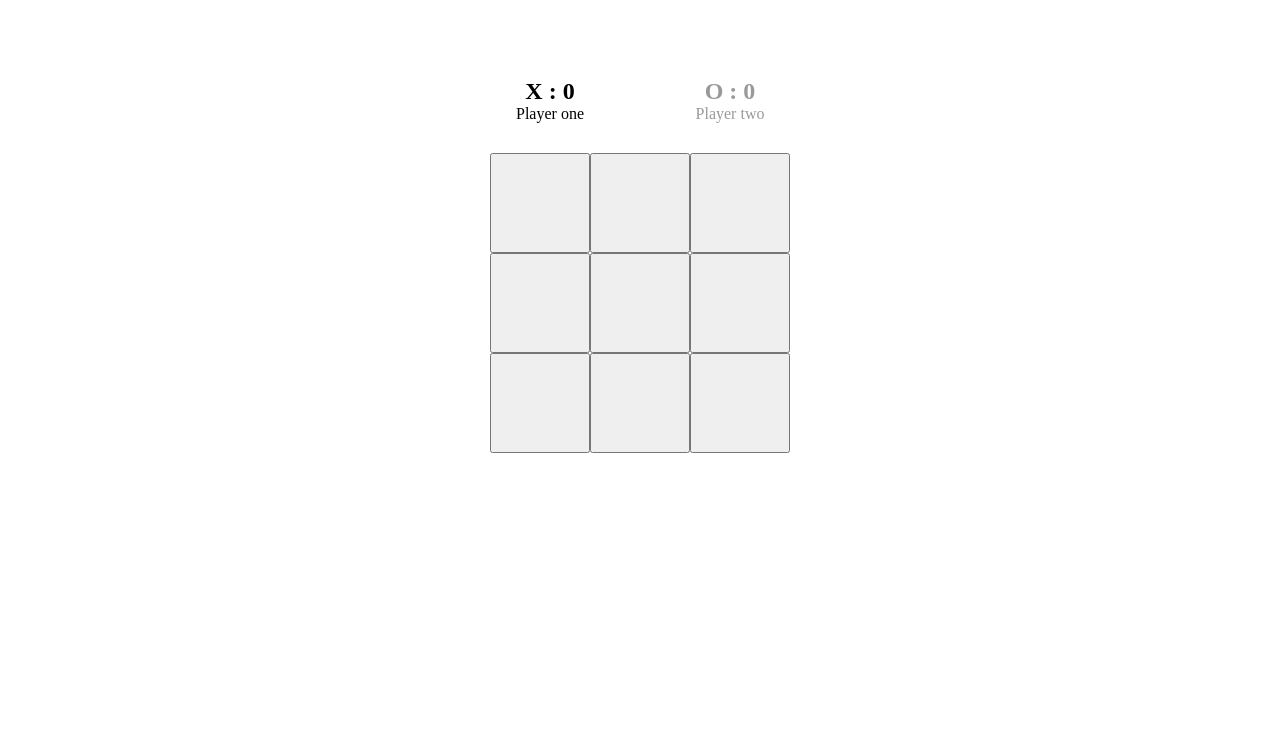
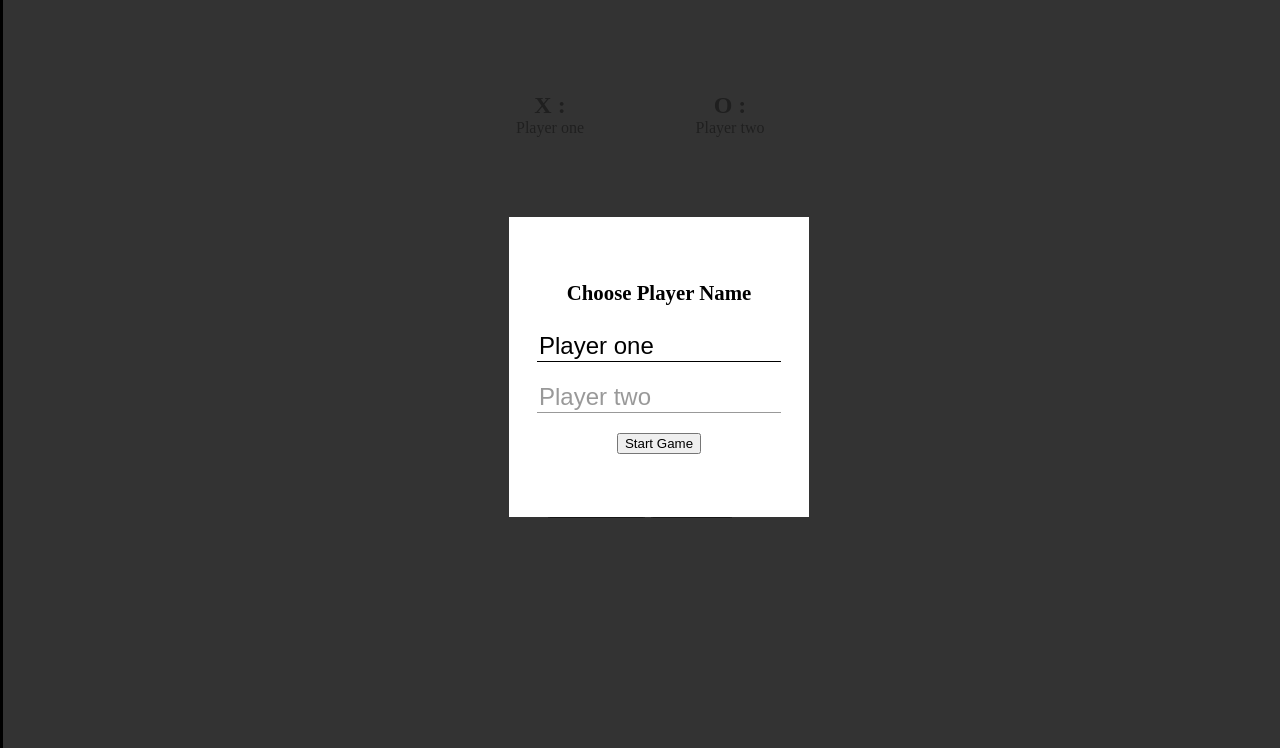
Before and after one commit to MuhRandy/odin-tic-tac-toe, a plain HTML site: page index.html in a window 1280 px wide. Shown: the part 52-800 px from the top of the page. Drawn offline with Linux system fonts and the light colour scheme.

Commit message:
feat: add restart, new game, player name, and improve ux on board

```diff
--- a/index.html
+++ b/index.html
@@ -26,6 +26,11 @@
       </div>
 
       <div class="board"></div>
+
+      <div class="buttons">
+        <button class="restart-game">Restart Game</button>
+        <button class="new-game">New Game</button>
+      </div>
     </div>
 
     <script src="script.js"></script>
--- a/script.js
+++ b/script.js
@@ -63,6 +63,8 @@
         ? (activePlayer = players[1])
         : (activePlayer = players[0]);
     };
+
+    const resetActivePlayer = () => (activePlayer = players[0]);
 
     const getActivePlayer = () => activePlayer;
 
@@ -165,6 +167,7 @@
     return {
       playRound,
       getActivePlayer,
+      resetActivePlayer,
       getPlayers,
       getBoard: board.getBoard,
       resetBoard: board.resetBoard,
@@ -174,12 +177,21 @@
   }
 
   function ScreenController() {
-    const game = GameController();
+    let game;
     const boardDiv = document.querySelector(".board");
     const dialog = document.querySelector("dialog");
-    let isCellAlreadyMarked = false;
+    const restartButton = document.querySelector(".buttons .restart-game");
+    const newGameButton = document.querySelector(".buttons .new-game");
+
+    let isNewGame = true;
 
     const updateScreen = () => {
+      if (isNewGame) {
+        isNewGame = false;
+        clickHandlerNewGame();
+        return;
+      }
+
       // get players data
       const players = game.getPlayers();
       const playerOne = document.querySelector(".player-one");
@@ -221,6 +233,9 @@
           // This makes it easier to pass into our `playRound` function
           cellButton.dataset.row = rowIndex;
           cellButton.dataset.column = columnIndex;
+          if (cell.getValue() === "")
+            cellButton.dataset.mark = activePlayer.mark;
+
           cellButton.textContent = cell.getValue();
           boardDiv.appendChild(cellButton);
         });
@@ -241,6 +256,8 @@
       const gameStatus = document.createElement("div");
 
       if (game.playRound(selectedRow, selectedColumn) === "Already Marked") {
+        dialog.dataset.for = "warning";
+
         h2.textContent = "Cell already marked, please select other cell!";
 
         h2.style.fontSize = "1rem";
@@ -249,8 +266,6 @@
 
         dialog.appendChild(div);
 
-        isCellAlreadyMarked = true;
-
         dialog.show();
       }
 
@@ -258,6 +273,8 @@
 
       // check is the game over
       if (game.isPlayerWin() || game.isGameDraw()) {
+        dialog.dataset.for = "game-status";
+
         h2.textContent = game.isPlayerWin()
           ? `${game.getActivePlayer().name}`
           : "Game";
@@ -276,17 +293,90 @@
     }
 
     function clickHandlerDialog() {
-      if (!isCellAlreadyMarked) {
+      if (dialog.dataset.for === "game-status") {
         game.resetBoard();
+        game.resetActivePlayer();
         updateScreen();
       }
-      isCellAlreadyMarked = false;
+
+      if (dialog.dataset.for === "new-game") return;
+
       dialog.close();
     }
+
+    function clickHandlerRestart() {
+      game.resetBoard();
+      game.resetActivePlayer();
+      updateScreen();
+    }
+
+    function clickHandlerNewGame() {
+      dialog.textContent = "";
+      dialog.dataset.for = "new-game";
+      const form = document.createElement("form");
+      const h2 = document.createElement("h2");
+      const button = document.createElement("button");
+
+      form.method = "dialog";
+
+      h2.textContent = "Choose Player Name";
+
+      button.textContent = "Start Game";
+
+      const createLabelInput = (labelText, inputDefaultValue, id) => {
+        const div = document.createElement("div");
+        const label = document.createElement("label");
+        const input = document.createElement("input");
+
+        label.textContent = labelText;
+        label.setAttribute("for", id);
+
+        input.value = inputDefaultValue;
+        input.id = id;
+
+        div.appendChild(label);
+        div.appendChild(input);
+
+        return div;
+      };
+
+      const playerOneInput = createLabelInput(
+        "Player One Name",
+        "Player one",
+        "player-one-name"
+      );
+      const playerTwoInput = createLabelInput(
+        "Player Two Name",
+        "Player two",
+        "player-two-name"
+      );
+
+      button.addEventListener("click", () => {
+        const playerOneNameInput = document.querySelector("#player-one-name");
+        const playerTwoNameInput = document.querySelector("#player-two-name");
+        const playerOneName = playerOneNameInput.value;
+        const playerTwoName = playerTwoNameInput.value;
+
+        game = GameController(playerOneName, playerTwoName);
+
+        updateScreen();
+      });
+
+      form.appendChild(h2);
+      form.appendChild(playerOneInput);
+      form.appendChild(playerTwoInput);
+      form.appendChild(button);
+
+      dialog.appendChild(form);
+
+      dialog.show();
+    }
+
     boardDiv.addEventListener("click", clickHandlerBoard);
     dialog.addEventListener("click", clickHandlerDialog);
+    restartButton.addEventListener("click", clickHandlerRestart);
+    newGameButton.addEventListener("click", clickHandlerNewGame);
 
-    // Initial render
     updateScreen();
   }
 
--- a/style.css
+++ b/style.css
@@ -20,7 +20,8 @@ dialog[open] {
   place-items: center;
 }
 
-dialog > div {
+dialog > div,
+form {
   background-color: #fff;
 
   width: 300px;
@@ -32,13 +33,39 @@ dialog > div {
   flex-direction: column;
 }
 
+form {
+  gap: 20px;
+}
+
 dialog h2 {
   font-size: 2rem;
+}
+
+form h2 {
+  font-size: 1.3rem;
 }
 
 dialog h2 + div {
   font-size: 2rem;
   font-weight: bold;
+}
+
+label {
+  display: none;
+}
+
+input {
+  border: none;
+  width: 80%;
+  border-bottom: 1px solid rgba(0, 0, 0, 0.4);
+  color: rgba(0, 0, 0, 0.4);
+  font-size: 1.5rem;
+}
+
+input:focus {
+  outline: none;
+  border-bottom: 1px solid black;
+  color: black;
 }
 
 .player-turn {
@@ -62,7 +89,7 @@ dialog h2 + div {
   justify-content: center;
   gap: 30px;
 
-  min-height: 70vh;
+  min-height: 80vh;
 }
 
 .board {
@@ -78,3 +105,12 @@ dialog h2 + div {
 .cell {
   font-size: 80px;
 }
+
+.cell:hover {
+  color: #e43131;
+}
+
+.cell:hover::after {
+  content: attr(data-mark);
+  color: rgba(0, 0, 0, 0.4);
+}
```
